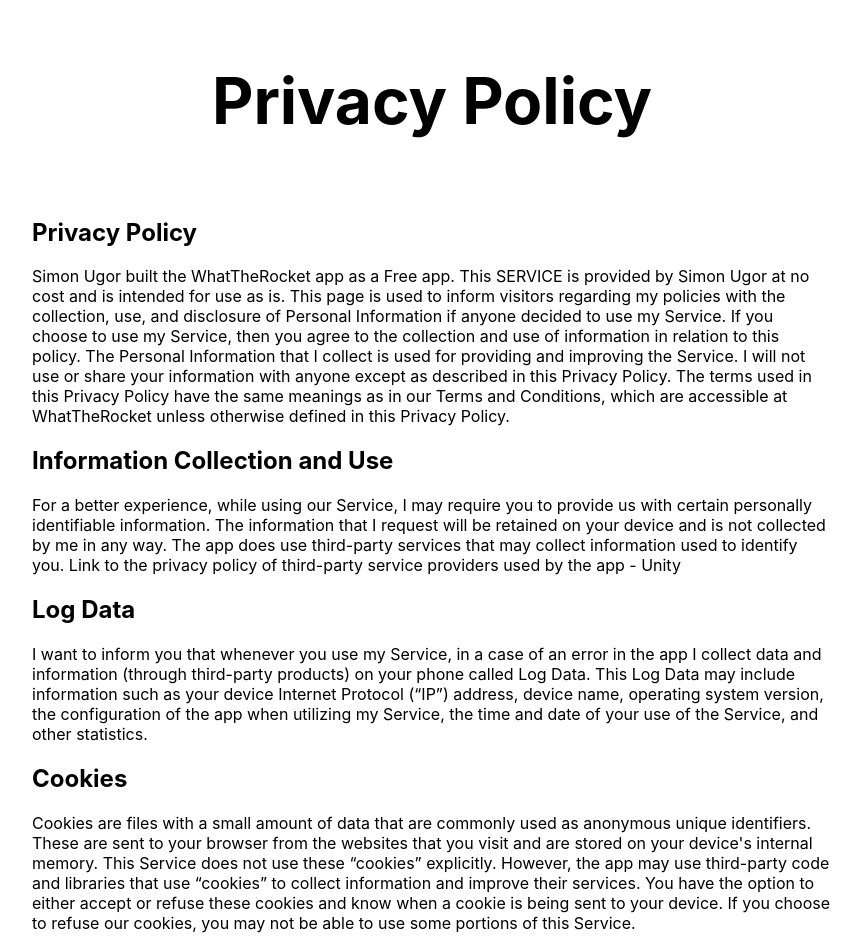
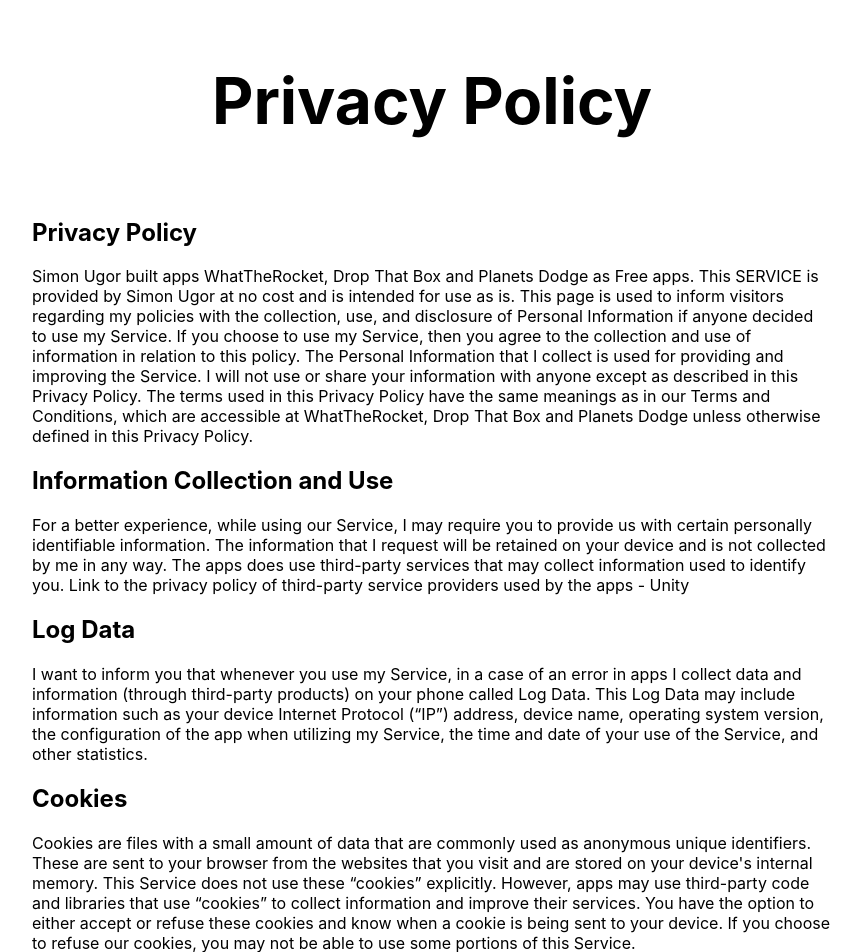
Before and after one commit to simon-ugor/coldendev, a Next.js app: page /privacypolicy in a window 1280 px wide. Shown: the top 952 px of the page, without its empty margins (208-1069 px from the left). Built offline with nearby package versions, Linux system fonts and the light colour scheme.

Commit message:
Privacy policy update

```diff
--- a/pages/privacypolicy.js
+++ b/pages/privacypolicy.js
@@ -21,19 +21,19 @@
         <div className={styles.grid}>
           <div>
             <h2>Privacy Policy</h2>
-            <p>Simon Ugor built the WhatTheRocket app as a Free app. This SERVICE is provided by Simon Ugor at no cost and is intended for use as is.
+            <p>Simon Ugor built apps WhatTheRocket, Drop That Box and Planets Dodge as Free apps. This SERVICE is provided by Simon Ugor at no cost and is intended for use as is.
             This page is used to inform visitors regarding my policies with the collection, use, and disclosure of Personal Information if anyone decided to use my Service.
             If you choose to use my Service, then you agree to the collection and use of information in relation to this policy. The Personal Information that I collect is used for providing and improving the Service. I will not use or share your information with anyone except as described in this Privacy Policy.
-            The terms used in this Privacy Policy have the same meanings as in our Terms and Conditions, which are accessible at WhatTheRocket unless otherwise defined in this Privacy Policy.</p>
+            The terms used in this Privacy Policy have the same meanings as in our Terms and Conditions, which are accessible at WhatTheRocket, Drop That Box and Planets Dodge unless otherwise defined in this Privacy Policy.</p>
             <h2>Information Collection and Use</h2>
             <p>For a better experience, while using our Service, I may require you to provide us with certain personally identifiable information. The information that I request will be retained on your device and is not collected by me in any way.
-            The app does use third-party services that may collect information used to identify you.
-            Link to the privacy policy of third-party service providers used by the app - <a href='https://unity3d.com/legal/privacy-policy'>Unity</a></p>
+            The apps does use third-party services that may collect information used to identify you.
+            Link to the privacy policy of third-party service providers used by the apps - <a href='https://unity3d.com/legal/privacy-policy'>Unity</a></p>
             <h2>Log Data</h2>
-            <p>I want to inform you that whenever you use my Service, in a case of an error in the app I collect data and information (through third-party products) on your phone called Log Data. This Log Data may include information such as your device Internet Protocol (“IP”) address, device name, operating system version, the configuration of the app when utilizing my Service, the time and date of your use of the Service, and other statistics.</p>
+            <p>I want to inform you that whenever you use my Service, in a case of an error in apps I collect data and information (through third-party products) on your phone called Log Data. This Log Data may include information such as your device Internet Protocol (“IP”) address, device name, operating system version, the configuration of the app when utilizing my Service, the time and date of your use of the Service, and other statistics.</p>
             <h2>Cookies</h2>
             <p>Cookies are files with a small amount of data that are commonly used as anonymous unique identifiers. These are sent to your browser from the websites that you visit and are stored on your device&apos;s internal memory.
-            This Service does not use these “cookies” explicitly. However, the app may use third-party code and libraries that use “cookies” to collect information and improve their services. You have the option to either accept or refuse these cookies and know when a cookie is being sent to your device. If you choose to refuse our cookies, you may not be able to use some portions of this Service.</p>
+            This Service does not use these “cookies” explicitly. However, apps may use third-party code and libraries that use “cookies” to collect information and improve their services. You have the option to either accept or refuse these cookies and know when a cookie is being sent to your device. If you choose to refuse our cookies, you may not be able to use some portions of this Service.</p>
             <h2>Service Providers</h2>
             <p>I may employ third-party companies and individuals due to the following reasons: To faciliate our Service; To provide the Service on our behalf; To perform Service-related services; To assist us in analyzing how our Service is used. I want to inform users of this Service that these third parties have access to their Personal Information. The reason is to perform the tasks assigned to them on our behalf. However, they are obligated not to disclose or use the information for any other purpose.</p>
             <h2>Security</h2>
```
